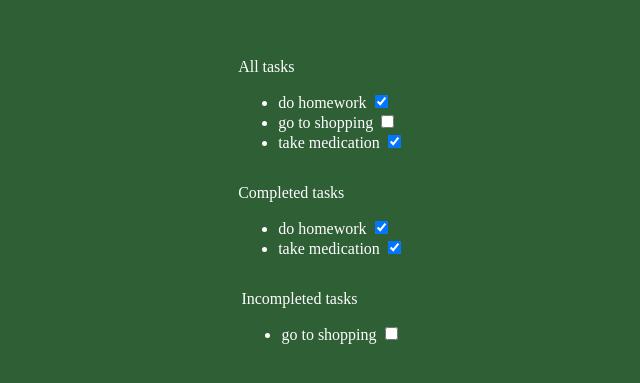
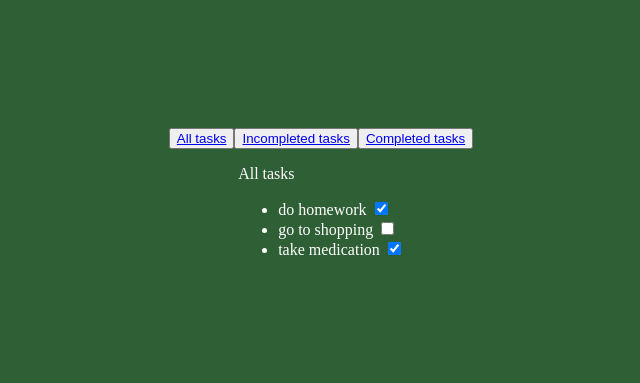
Before and after one commit to Bilal60/Todo-list, a React (Create React App) app: page / in a window 1280 px wide. Shown: the part 199-582 px from the top of the page, without its empty margins (319-959 px from the left). Built offline with nearby package versions, Linux system fonts and the light colour scheme.

Commit message:
Creation of the routing system

```diff
--- a/src/App.js
+++ b/src/App.js
@@ -1,6 +1,12 @@
 import React from 'react';
 import './App.css';
 import TasksList from './tasksList';
+
+const ROUTES = {
+  home: '#/',
+  completedTasks: '#/completed-tasks',
+  incompletedTasks: '#/incompleted-tasks'
+};
 
 class App extends React.Component{
 
@@ -8,6 +14,7 @@ class App extends React.Component{
 
     super(props);
     this.state = {
+      currentRoute: ROUTES.home,
       tasks: [
         {id: "1", description: "do homework", completed: true},
         {id: "2", description: "go to shopping", completed: false},
@@ -15,6 +22,12 @@ class App extends React.Component{
       ]
     }
 
+  }
+
+  componentDidMount(){
+    window.onhashchange = (e) =>{
+      this.setState({currentRoute: window.location.hash})
+    }
   }
 
 
@@ -26,14 +39,27 @@ class App extends React.Component{
   //methode that filter completed tasks
   completedTasks = () => this.state.tasks.filter(task => task.completed);
 
+  //methode that route
+  todolistRouter = () =>{
+    switch(this.state.currentRoute){
+      case ROUTES.home: return <TasksList tasks={this.allTasks()} title="All tasks" />
+      case ROUTES.incompletedTasks: return <TasksList tasks={this.incompletedTasks()} title="Incompleted tasks" />
+      case ROUTES.completedTasks: return <TasksList tasks={this.completedTasks()} title="Completed tasks" />
+      default: return "Page not found";
+    }
+  }
+
   render(){
 
     return(
       <div className="App">
 
-        <TasksList tasks={this.allTasks()} title="All tasks" />
-        <TasksList tasks={this.completedTasks()} title="Completed tasks" />
-        <TasksList tasks={this.incompletedTasks()} title="Incompleted tasks" />
+        <div>
+          <button><a href={ROUTES.home}>All tasks</a></button>
+          <button><a href={ROUTES.incompletedTasks}>Incompleted tasks</a></button>
+          <button><a href={ROUTES.completedTasks}>Completed tasks</a></button>
+        </div>
+        {this.todolistRouter()}
 
       </div>
     )
```
